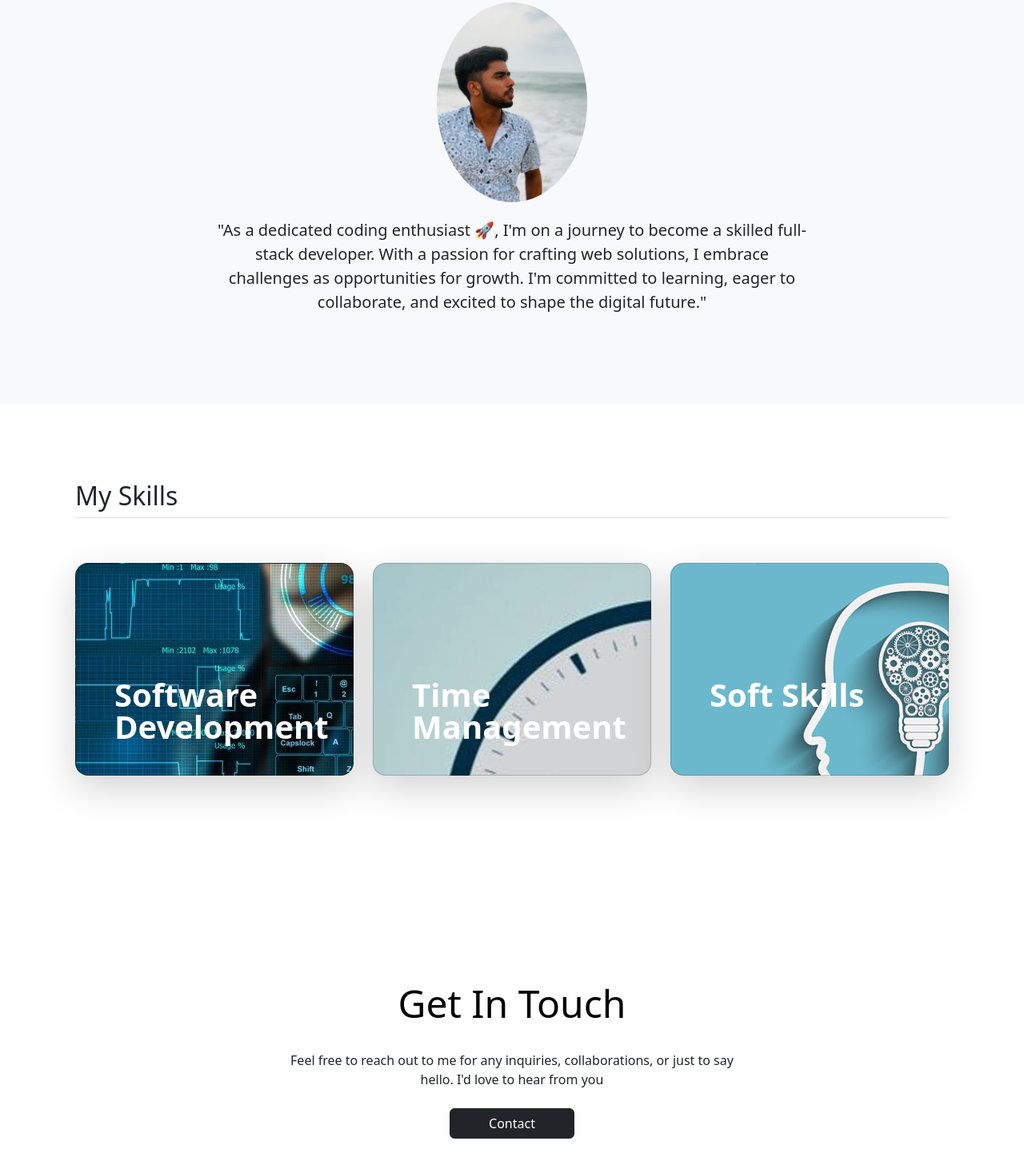
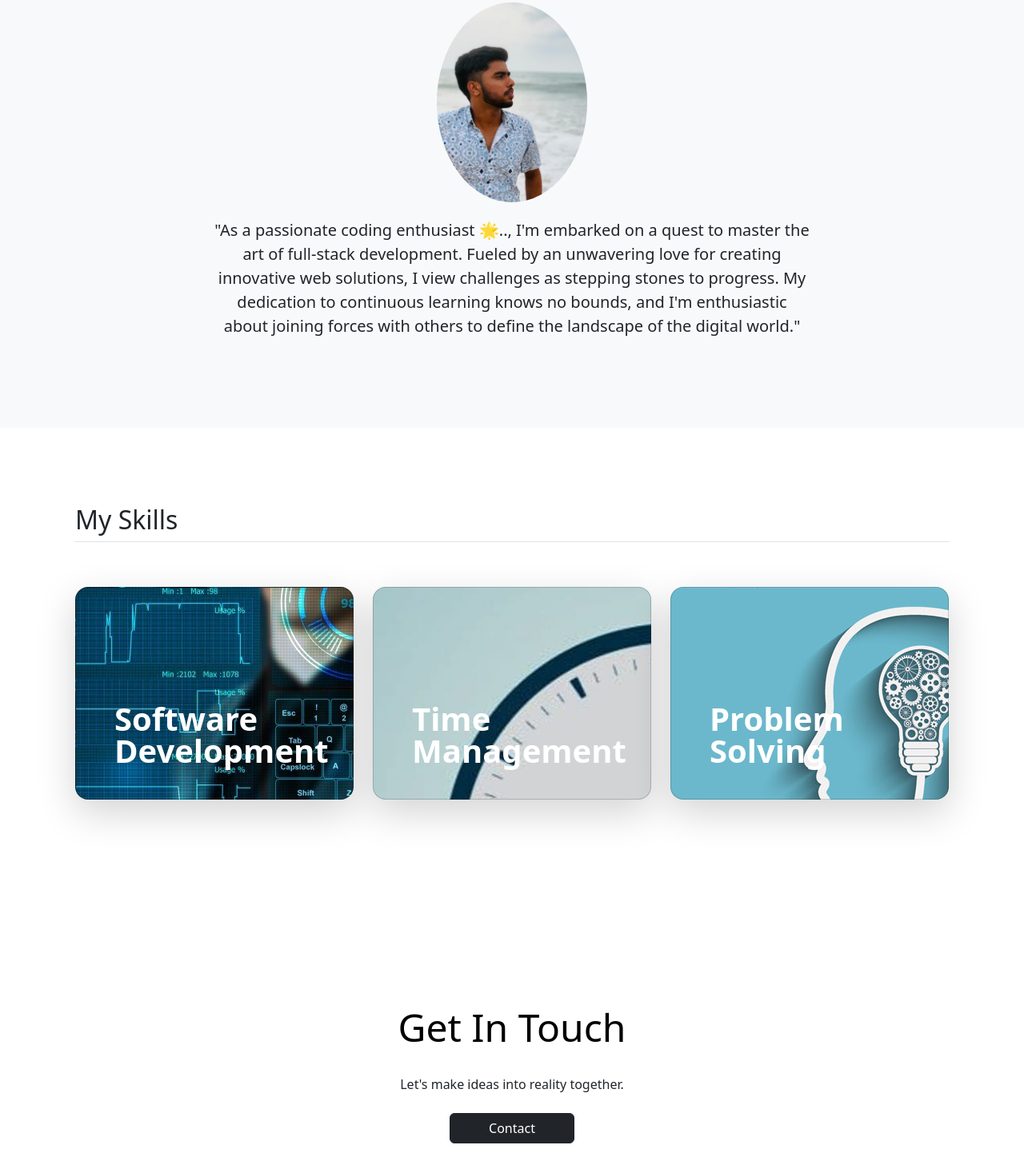
Before and after one commit to suraijmuhammed/personal-website01, a plain HTML site: page index.html in a window 1280 px wide. Shown: the part 741-2188 px from the top of the page at 80% size. Drawn offline with nearby package versions, Linux system fonts and the light colour scheme.

Commit message:
Add files via upload

```diff
--- a/index.html
+++ b/index.html
@@ -25,7 +25,8 @@
     <div class="container py-5">
       <img src="./images/IMG-20230423-WA0030.jpg" height="250px"/>
       <p class="col-lg-8 mx-auto lead">
-        "As a dedicated coding enthusiast 🚀, I'm on a journey to become a skilled full-stack developer. With a passion for crafting web solutions, I embrace challenges as opportunities for growth. I'm committed to learning, eager to collaborate, and excited to shape the digital future."
+
+"As a passionate coding enthusiast 🌟.., I'm embarked on a quest to master the art of full-stack development. Fueled by an unwavering love for creating innovative web solutions, I view challenges as stepping stones to progress. My dedication to continuous learning knows no bounds, and I'm enthusiastic about joining forces with others to define the landscape of the digital world."
       </p>
     </div>
   </div>
@@ -57,7 +58,7 @@
     <div class="col">
       <div class="card card-cover h-100 overflow-hidden text-bg-dark rounded-4 shadow-lg" style="background-image: url('./images/3.jpg');">
         <div class="d-flex flex-column h-100 p-5 pb-3 text-shadow-1">
-          <h3 class="pt-5 mt-5 mb-4 display-6 lh-1 fw-bold">Soft Skills</h3>
+          <h3 class="pt-5 mt-5 mb-4 display-6 lh-1 fw-bold">Problem Solving</h3>
 
         </div>
       </div>
@@ -71,7 +72,7 @@
     <svg class="bi mt-5 mb-3" width="48" height="48"><use xlink:href="#check2-circle"></use></svg>
     <h2 class="text-body-emphasis">Get In Touch</h2>
     <p class="col-lg-6 mx-auto mb-4">
-      Feel free to reach out to me for any inquiries, collaborations, or just to say hello. I'd love to hear from you
+      Let's make ideas into reality together.
 
 
     </p>
```
